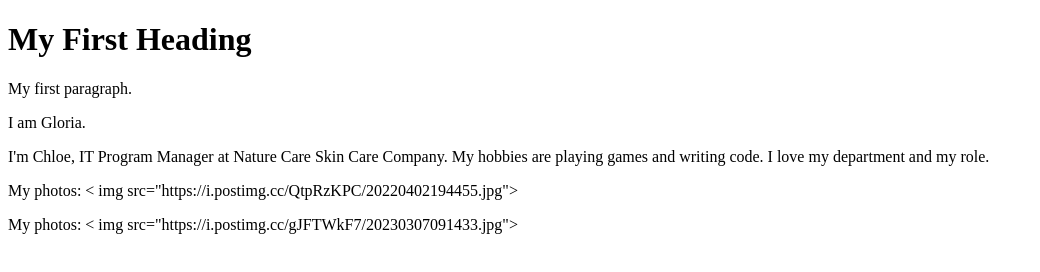
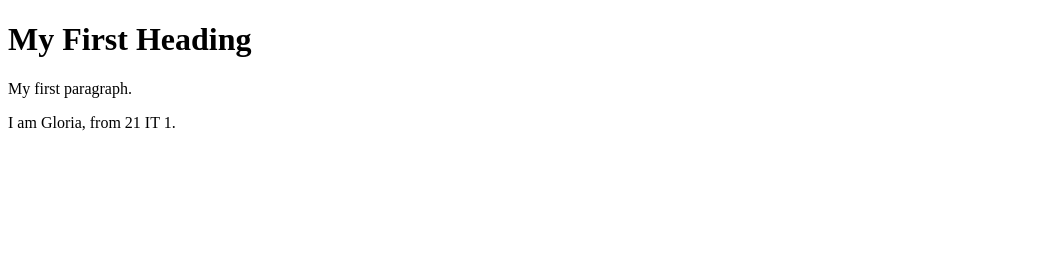
Before and after one commit to Gloria0504/ICT523, a plain HTML site: page index.html in a window 1280 px wide. Shown: the whole page, without its empty margins (0-1040 px from the left). Drawn offline with Linux system fonts and the light colour scheme.

Commit message:
Update index.html

```diff
--- a/index.html
+++ b/index.html
@@ -4,32 +4,4 @@
 
  <h1>My First Heading</h1>
  <p>My first paragraph.</p >
- </p > I am Gloria.</p >
-
-<p>I'm Chloe, IT Program Manager at Nature Care Skin Care Company. My hobbies are playing games and writing code. I love my department and my role.</p >
-
-<!DOCTYPE html>
-<html>
-<head>
-<meta charset="utf-8">
-<title>Chloe</title>
-</head>
-<body>
-
-<p>
-My photos:
-< img src="https://i.postimg.cc/QtpRzKPC/20220402194455.jpg">
-
-<p>
-My photos:
-< img src="https://i.postimg.cc/gJFTWkF7/20230307091433.jpg">
-
-<p>
-
-</p >
-
-</body>
-</html>
-
- </body>
- </html>
+ </p > I am Gloria, from 21 IT 1.</p >
```
